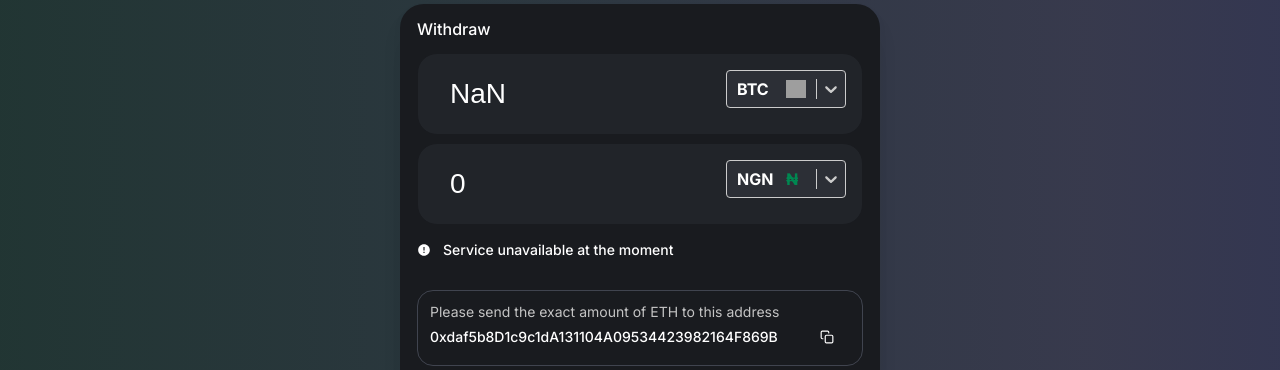
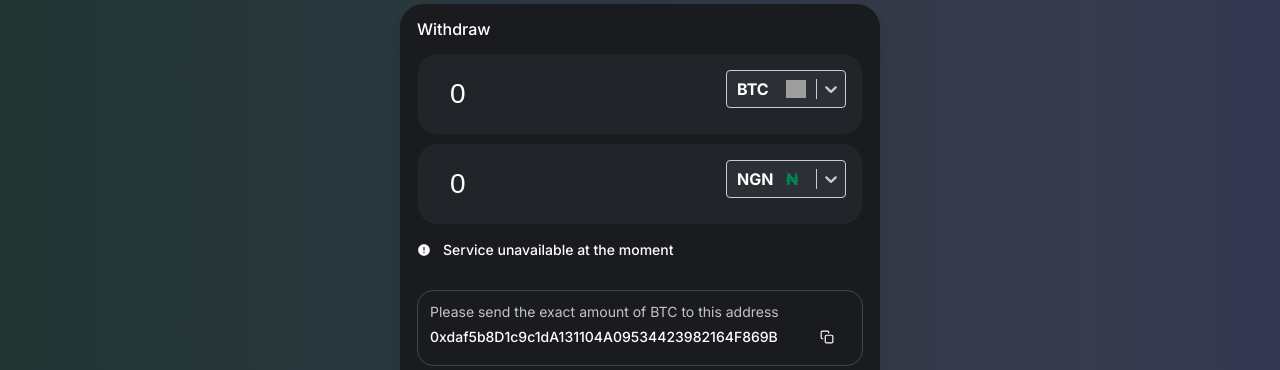
Before and after one commit to elijahthis/lorem-swap, a React (Create React App) app: page /swapp in a window 1280 px wide. Shown: the part 184-554 px from the top of the page. Built offline with nearby package versions, Linux system fonts and the light colour scheme; no server answers; grey boxes are pictures that could not be loaded.

Commit message:
removed slight glitching

```diff
--- a/src/pages/swapp.jsx
+++ b/src/pages/swapp.jsx
@@ -195,12 +195,7 @@ const Swapp = () => {
 	useEffect(() => {
 		if (!isNaN(Number(assetAmount)))
 			setNairaAmount((assetAmount * rate).toString());
-	}, [assetAmount]);
-
-	useEffect(() => {
-		if (!isNaN(Number(nairaAmount)))
-			setAssetAmount((nairaAmount / rate).toString());
-	}, [nairaAmount]);
+	}, [rate]);
 
 	return (
 		<div className="Swapp">
@@ -222,6 +217,9 @@ const Swapp = () => {
 								value={assetAmount}
 								onChange={(e) => {
 									setAssetAmount(e.target.value);
+
+									if (!isNaN(Number(e.target.value)))
+										setNairaAmount((e.target.value * rate).toString());
 								}}
 							/>
 							{/* <p>ETH</p> */}
@@ -243,6 +241,9 @@ const Swapp = () => {
 								value={nairaAmount}
 								onChange={(e) => {
 									setNairaAmount(e.target.value);
+
+									if (!isNaN(Number(e.target.value)))
+										setAssetAmount((e.target.value / rate).toString());
 								}}
 							/>
 							<Select
@@ -270,7 +271,7 @@ const Swapp = () => {
 					</section>
 
 					<section className="card-section card-section--badge">
-						<p>Please send the exact amount of ETH to this address</p>
+						<p>Please send the exact amount of {asset} to this address</p>
 						<div className="wallet">
 							<span>0xdaf5b8D1c9c1dA131104A09534423982164F869B</span>
 							{copied ? (
```
